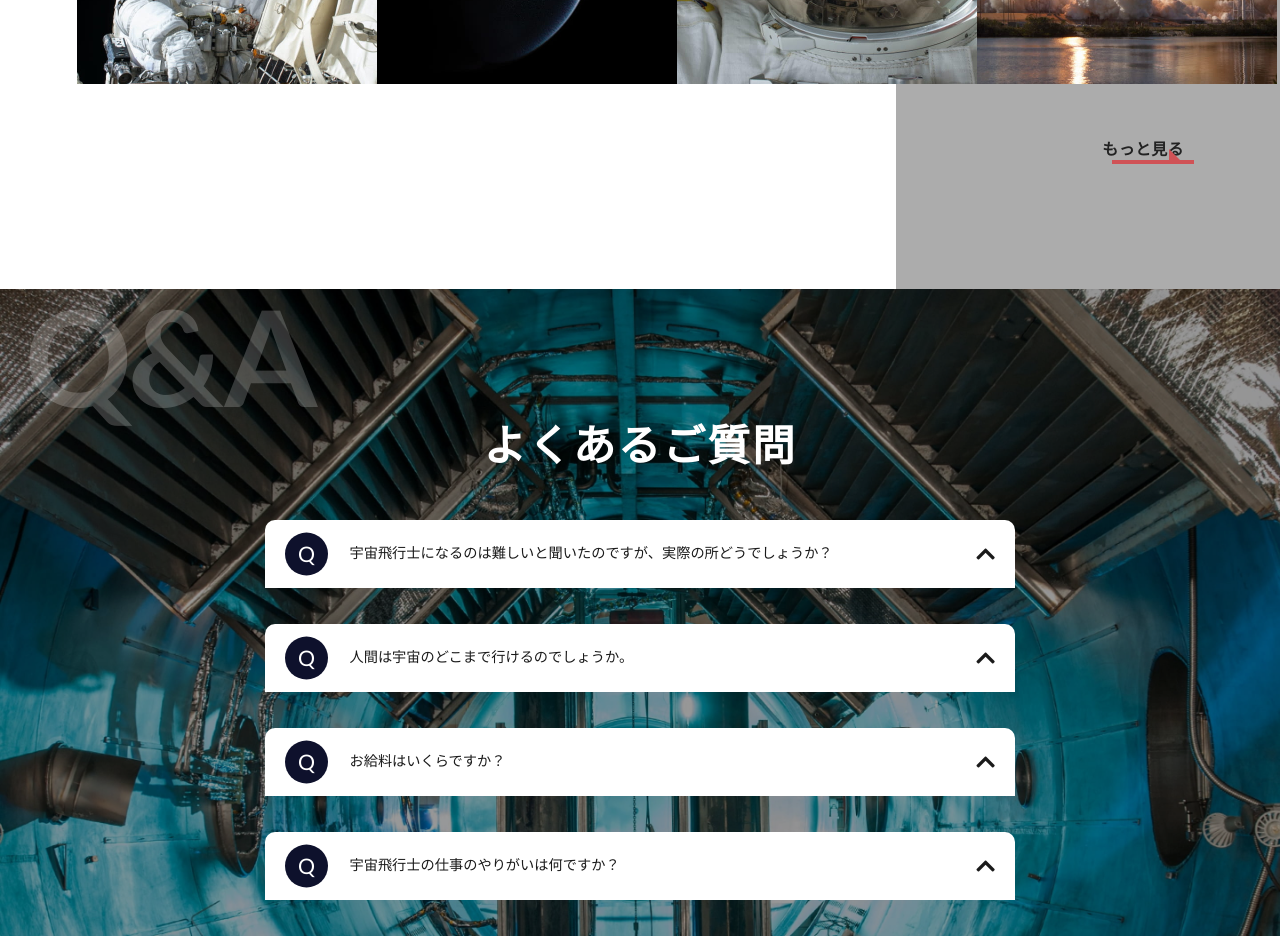
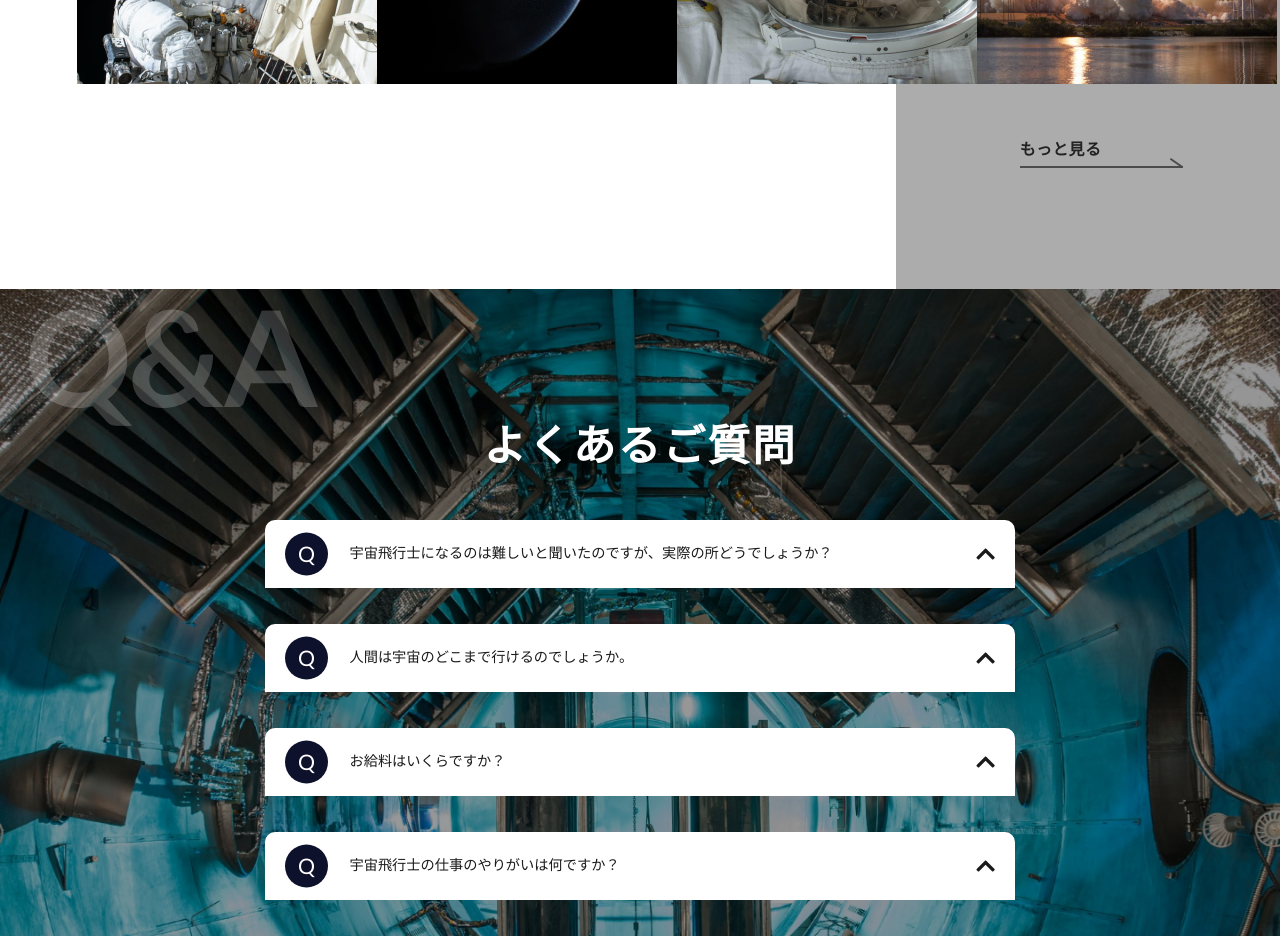
Before and after one commit to s-degu/spaceman, a website with bundled scripts: page index.html in a window 1280 px wide. Shown: the part 5240-6176 px from the top of the page. Built offline with nearby package versions, Linux system fonts and the light colour scheme; a web font is replaced by a local one.

Commit message:
追加：ホバー時に横に伸びる下線

```diff
--- a/index.html
+++ b/index.html
@@ -268,7 +268,7 @@
         </figure>
       </div>
       <div class="p-career__button">
-        <a href="#">もっと見る</a>
+        <a class="line-arrow" href="#">もっと見る</a>
       </div>
     </div>
   </section>
--- a/src/sass/module/_p-career__button.scss
+++ b/src/sass/module/_p-career__button.scss
@@ -1,7 +1,7 @@
 .p-career__button {
   margin-top: rem(58);
   text-align: right;
-  margin-right: rem(80);
+  margin-right: rem(173);
 }
 
 .p-career__button > a {
@@ -9,24 +9,23 @@
   font-size: rem(18);
   font-weight: bold;
   letter-spacing: .02em;
-  position: relative;
-  &::after {
-    border: none;
-    bottom: -4px;
-    content: '';
-    height: 0;
-    border-bottom: solid 15px #da3c41;
-    border-right: solid 15px transparent;
-    right: 0;
-    position: absolute;
-    width: 0;
-  }
-  &::before {
-    border-bottom: solid 4px #da3c41;
-    bottom: -4px;
-    content: '';
-    left: 10px;
-    position: absolute;
-    width: 100%;
-  }
+  // &::after {
+  //   border: none;
+  //   bottom: -4px;
+  //   content: '';
+  //   height: 0;
+  //   border-bottom: solid 15px #333;
+  //   border-right: solid 15px transparent;
+  //   right: 0;
+  //   position: absolute;
+  //   width: 0;
+  // }
+  // &::before {
+  //   border-bottom: solid 4px #333;
+  //   bottom: -4px;
+  //   content: '';
+  //   left: 10px;
+  //   position: absolute;
+  //   width: 100%;
+  // }
 }
--- /dev/null
+++ b/src/sass/utility/_line-arrow.scss
@@ -0,0 +1,41 @@
+.line-arrow {
+  position: relative;
+  &::before {
+    background-color: #333;
+    bottom: -8px;
+    content: "";
+    display: block;
+    height: 2px;
+    /*傾きを調節*/
+    //   transform: skew(45deg);
+    left: 0;
+    // margin: -10px 0 0 -25px;
+    position: absolute;
+    transition: all .3s;
+    width: 200%;
+  }
+  &::after {
+    background: #333;
+    bottom: -4px;
+    content: "";
+    display: block;
+    height: 2px;
+    position: absolute;
+    right: -102%;
+    transform: rotate(35deg);
+    transition: all .3s;
+    /*アニメーションの指定*/
+    transition: all .3s;
+    /*矢印の形状*/
+    width: 15px;
+  }
+}
+
+/*hoverした際の移動*/
+.line-arrow:hover::before {
+  width: 220%;
+}
+
+.line-arrow:hover::after {
+  right: -122%;
+}
```
Also changed, not shown: assets/css/styles.css.
